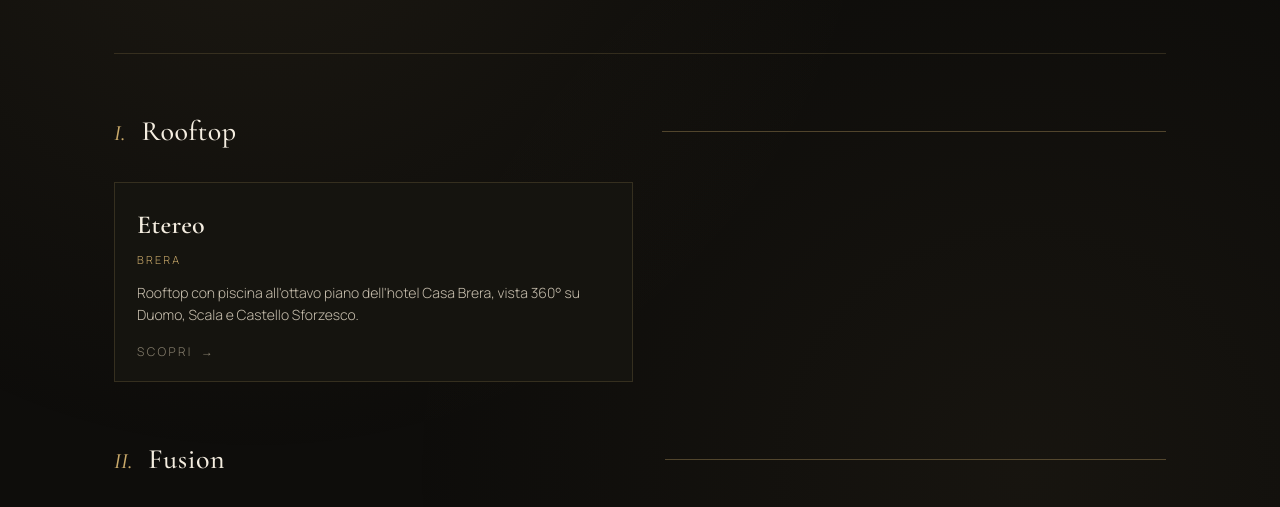
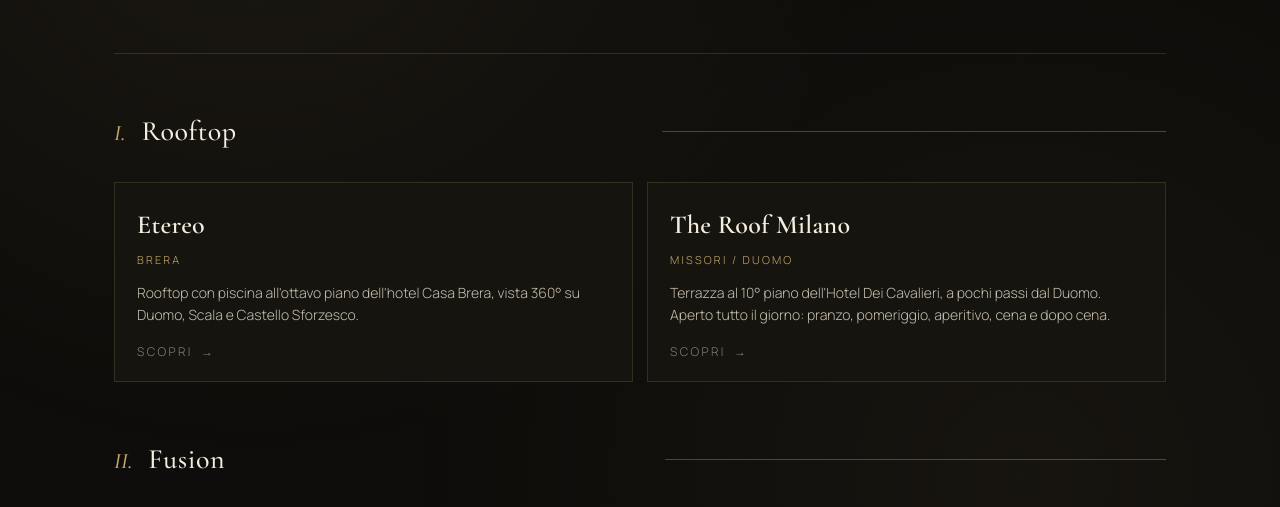
Before and after one commit to jason1984a/cosamilano, a plain HTML site: page index.html in a window 1280 px wide. Shown: the part 245-752 px from the top of the page. Drawn offline with nearby package versions, Linux system fonts and the light colour scheme.

Commit message:
Add files via upload

```diff
--- a/index.html
+++ b/index.html
@@ -433,6 +433,20 @@
         price: "€€€€",
         when: "Aperitivo al tramonto, cena romantica, occasioni speciali",
         tags: ["Rooftop", "Piscina", "Vista Duomo", "Hotel 5 stelle", "Aperitivo"]
+      },
+      {
+        name: "The Roof Milano",
+        subtitle: "Dei Cavalieri Collection",
+        zone: "Missori / Duomo",
+        shortDesc: "Terrazza al 10° piano dell'Hotel Dei Cavalieri, a pochi passi dal Duomo. Aperto tutto il giorno: pranzo, pomeriggio, aperitivo, cena e dopo cena.",
+        tagline: "Milano dall'alto, dalla mattina alle due di notte",
+        cuisine: "Bar & Restaurant, cucina italiana contemporanea",
+        address: "Piazza Giuseppe Missori 1 — ingresso dall'Hotel Dei Cavalieri, salendo al 10° piano",
+        atmosphere: "Elegante e raffinata, gestita dal gruppo Dei Cavalieri Collection (Hotel The Square + Hotel Dei Cavalieri). Ampia selezione di vini, spumanti e Champagne. Anche location per eventi privati (compleanni, lauree, feste aziendali).",
+        specialties: "Aperitivo al tramonto (18:00-20:30), drink dopocena con vista. Carta vini ricca. Per il pranzo aperto 12-15.",
+        price: "€€€",
+        when: "Versatile: lunch di lavoro (12-15), drink pomeridiano walk-in (15-17), aperitivo, cena, dopo cena fino all'01:00 (02:00 ven-sab)",
+        tags: ["Vicino Duomo", "10° piano", "Aperto fino tardi", "Walk-in possibile", "Eventi privati"]
       }
     ]
   },
```
